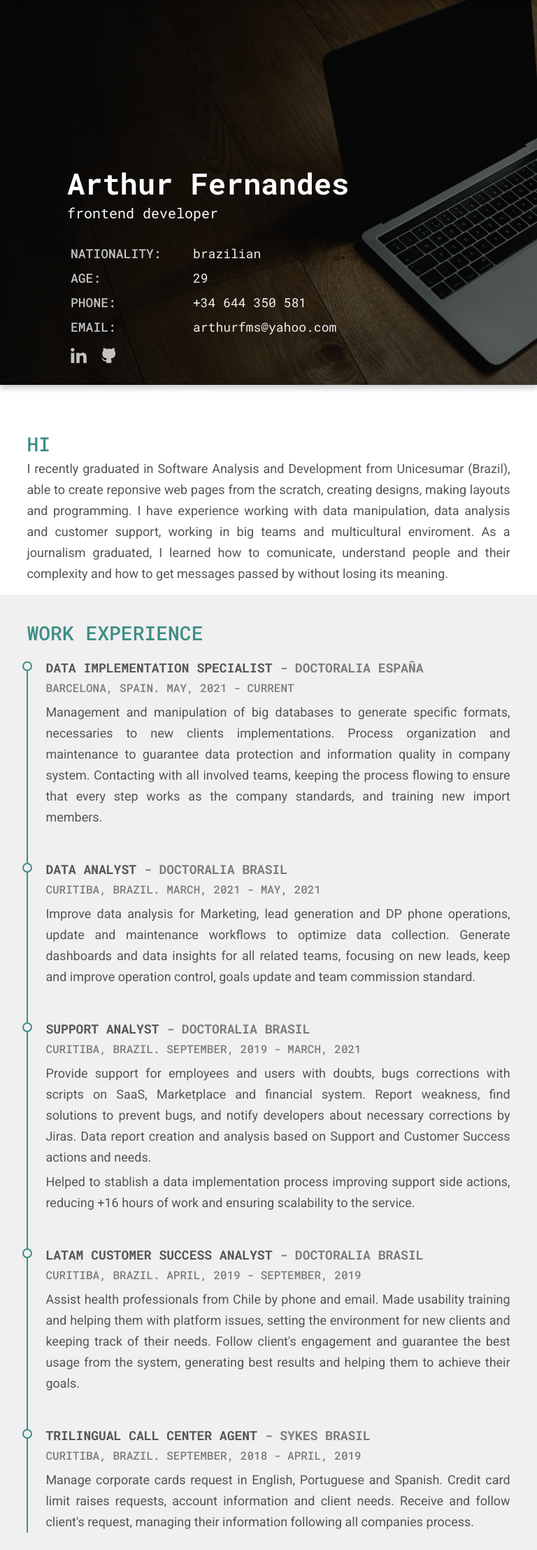
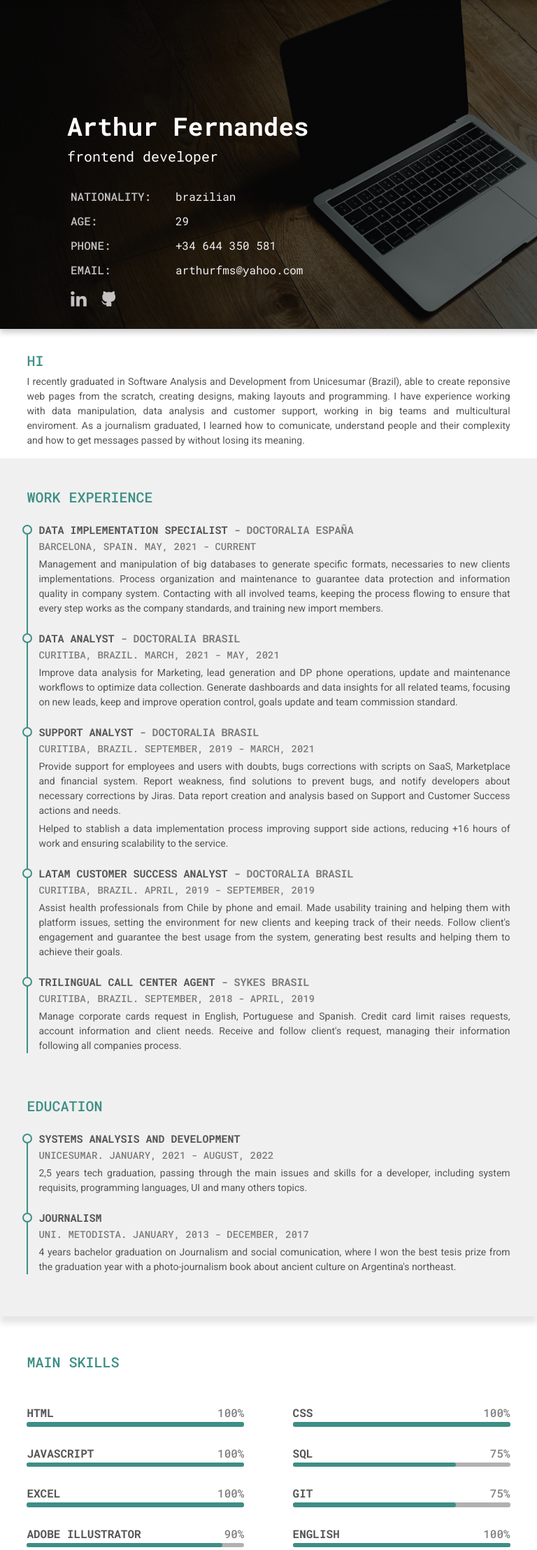
Before and after one commit to arthurfms/resume1, a PHP site: page / in a window 768 px wide. Shown: the part 50-2265 px from the top of the page at 70% size. Run offline with PHP 8.4, Linux system fonts and the light colour scheme.

Commit message:
Added responsive rules for windows bigger than 500px

```diff
--- a/css/style.css
+++ b/css/style.css
@@ -288,7 +282,7 @@ html {
 
 .timeline__item-title {
   font-size: 18px;
-  line-height: 18px;
+  line-height: 1;
   text-transform: uppercase;
   font-family: Roboto Mono, monospace;
   font-weight: 700;
@@ -896,6 +891,10 @@ html {
     display: flex;
   }
 
+  .header {
+    height: 65vh;
+  }
+
   .header__container {
     margin-bottom: 0;
   }
@@ -906,8 +905,24 @@ html {
     display: none;
   }
 
-  .main__content {
-    margin-top: 5px;
+  .header__title h1 {
+    font-size: 36px;
+  }
+
+  .main-content {
+    margin-top: 15px;
+  }
+
+  .section-title h2 {
+    font-size: 20px;
+  }
+
+  .list__item p {
+    min-width: 150px;
+  }
+
+  .list__item {
+    font-size: 16px;
   }
 
   .about {
@@ -915,6 +930,8 @@ html {
     padding: 10px 0;
   }
   .about__paragraph {
+    font-size: 14px;
+    line-height: 1.5;
     width: 100%;
   }
 
@@ -932,6 +949,22 @@ html {
 
   .timeline__itens {
     width: 100%;
+  }
+  .timeline__item {
+    padding-left: 15px;
+    padding-bottom: 25px;
+  }
+
+  .timeline__item-title {
+    font-size: 15px;
+  }
+  .timeline__item-subtitle {
+    font-size: 14px;
+    line-height: 1.5;
+  }
+  .timeline__item-paragraph {
+    font-size: 14px;
+    line-height: 1.5;
   }
 
   .main-skills {
--- a/index.html
+++ b/index.html
@@ -19,12 +19,24 @@
       </div>
       <div class="menu__content">
         <p class="menu__item" id="menu__about"><a href="#about">About Me</a></p>
-        <p class="menu__item" id="menu__work"><a href="#work-experience">Work Experience</a></p>
-        <p class="menu__item" id="menu__education"><a href="#education">Education</a></p>
-        <p class="menu__item" id="menu__skills"><a href="#main-skills">Skills</a></p>
-        <p class="menu__item" id="menu__portfolio"><a href="#portfolio">Portfolio</a></p>
-        <p class="menu__item" id="menu__courses"><a href="#courses">Courses</a></p>
-        <p class="menu__item" id="menu__contact"><a href="#contact-section">Contact</a></p>
+        <p class="menu__item" id="menu__work">
+          <a href="#work-experience">Work Experience</a>
+        </p>
+        <p class="menu__item" id="menu__education">
+          <a href="#education">Education</a>
+        </p>
+        <p class="menu__item" id="menu__skills">
+          <a href="#main-skills">Skills</a>
+        </p>
+        <p class="menu__item" id="menu__portfolio">
+          <a href="#portfolio">Portfolio</a>
+        </p>
+        <p class="menu__item" id="menu__courses">
+          <a href="#courses">Courses</a>
+        </p>
+        <p class="menu__item" id="menu__contact">
+          <a href="#contact-section">Contact</a>
+        </p>
       </div>
     </nav>
     <header class="header">
@@ -224,8 +236,7 @@
               <span class="timeline__item-dot"></span>
               <h3 class="timeline__item-title">journalism</h3>
               <h4 class="timeline__item-subtitle">
-                Universidade Metodista de São Paulo. January, 2013 - December,
-                2017
+                Uni. Metodista. January, 2013 - December, 2017
               </h4>
               <p class="timeline__item-paragraph">
                 4 years bachelor graduation on Journalism and social
```
Also changed, not shown: other parts of css/style.css (+38 -20 lines).
